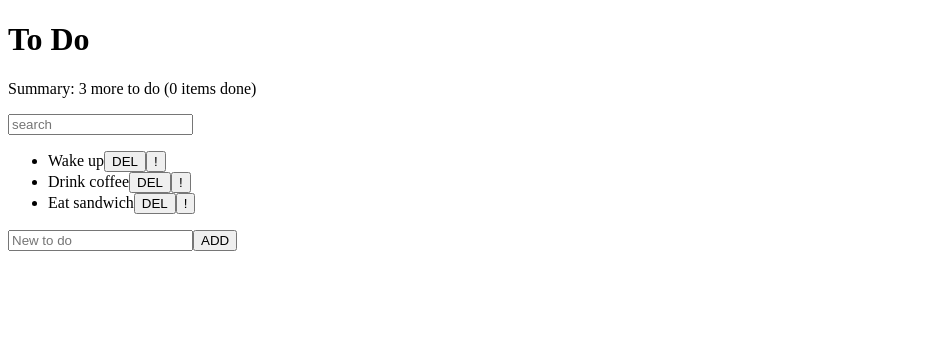
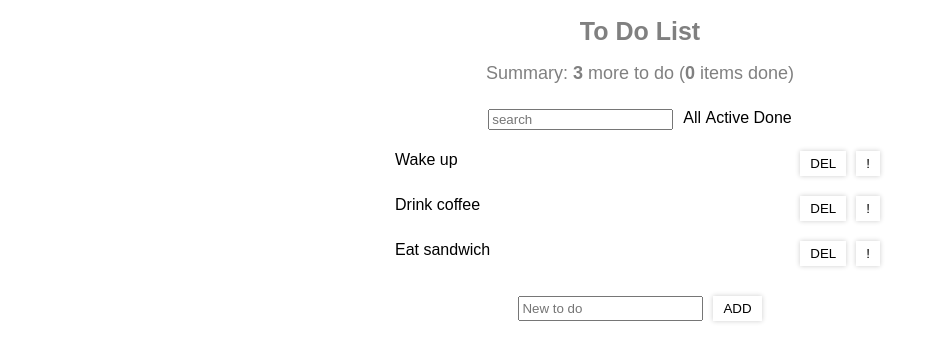
Before and after one commit to Oksana-1/react-todo, a React (Create React App) app: page / in a window 1280 px wide. Shown: the top 362 px of the page, without its empty margins (0-937 px from the left). Built offline with nearby package versions, Linux system fonts and the light colour scheme.

Commit message:
Add some styling

```diff
--- a/src/components/AddItem/AddItem.css
+++ b/src/components/AddItem/AddItem.css
@@ -0,0 +1,19 @@
+.add-item-wrap {
+    display: flex;
+    justify-content: center;
+}
+.add-item-wrap button {
+    border-radius: 0;
+    border: none;
+    background-color: #fff;
+    height: 25px;
+    line-height: 25px;
+    padding: 0 10px;
+    box-shadow: 0 0 5px rgba(0, 0, 0, 0.2);
+    transition: all 0.2s ease;
+    cursor: pointer;
+    margin-left: 10px;
+}
+.add-item-wrap button:hover {
+    box-shadow: 0 0 10px rgba(0, 0, 0, 0.3);
+}
--- a/src/components/AddItem/AddItem.js
+++ b/src/components/AddItem/AddItem.js
@@ -19,7 +19,7 @@ export default class AddItem extends Component {
 	}
 	render() {
 		return (
-			<form onSubmit={ this.addItem }>
+			<form onSubmit={ this.addItem } className="add-item-wrap">
 				<input
 					type="text"
 					placeholder="New to do"
--- /dev/null
+++ b/src/components/App.css
@@ -0,0 +1,7 @@
+body {
+    font-family: sans-serif;
+}
+.container-500 {
+    max-width: 500px;
+    margin: 0 auto;
+}
--- a/src/components/App.js
+++ b/src/components/App.js
@@ -3,6 +3,7 @@ import AppHeader from "./AppHeader/AppHeader";
 import SearchPanel from "./SearchPanel/SearchPanel";
 import ToDoList from "./ToDoList/ToDoList";
 import AddItem from "./AddItem/AddItem";
+import "./App.css";
 
 export default class App extends Component {
 	todos = ["Wake up",  "Drink coffee", "Eat sandwich"];
@@ -61,7 +62,7 @@ export default class App extends Component {
 		const doneCount = items.filter((item) => item.done).length;
 		const todoCount = items.length - doneCount;
 		return (
-			<div>
+			<div className="container-500">
 				<AppHeader doneCount={doneCount} todoCount={todoCount}/>
 				<SearchPanel/>
 				<ToDoList
--- /dev/null
+++ b/src/components/AppHeader/AppHeader.css
@@ -0,0 +1,11 @@
+h1 {
+    font-size: 25px;
+    color: gray;
+    text-align: center;
+}
+.sub-header {
+    font-size: 18px;
+    color: grey;
+    text-align: center;
+    margin-bottom: 25px;
+}
--- a/src/components/AppHeader/AppHeader.js
+++ b/src/components/AppHeader/AppHeader.js
@@ -1,10 +1,15 @@
 import React from "react";
+import "./AppHeader.css";
 
 const AppHeader = ({todoCount, doneCount}) => {
 	return (
 		<div>
-			<h1>To Do</h1>
-			<p>Summary: <span>{todoCount} more to do</span> <span>({doneCount} items done)</span></p>
+			<h1>To Do List</h1>
+			<div className="sub-header">
+				Summary:
+				<span> <b>{todoCount}</b> more to do </span>
+				<span>(<b>{doneCount}</b> items done)</span>
+			</div>
 		</div>
 	);
 }
--- /dev/null
+++ b/src/components/SearchPanel/SearchPanel.css
@@ -0,0 +1,7 @@
+.search-wrap {
+    display: flex;
+    justify-content: center;
+}
+.search-wrap input {
+    margin-right: 10px;
+}
--- a/src/components/SearchPanel/SearchPanel.js
+++ b/src/components/SearchPanel/SearchPanel.js
@@ -1,5 +1,16 @@
 import React from "react";
+import "./SearchPanel.css"
 
-const SearchPanel = () => <input placeholder="search" type="search"/>;
+const SearchPanel = () => {
+	return (
+		<div className="search-wrap">
+			<input placeholder="search" type="search"/>
+			<span>All&nbsp;</span>
+			<span>Active&nbsp;</span>
+			<span>Done</span>
+		</div>
+	);
+}
+
 
 export default SearchPanel;
--- a/src/components/ToDoItem/ToDoItem.css
+++ b/src/components/ToDoItem/ToDoItem.css
@@ -4,3 +4,27 @@
 .crossOut {
     text-decoration: line-through;
 }
+.buttons-wrap button{
+    margin: 0 5px;
+    border-radius: 0;
+    border: none;
+    background-color: #fff;
+    height: 25px;
+    line-height: 25px;
+    padding: 0 10px;
+    box-shadow: 0 0 5px rgba(0, 0, 0, 0.2);
+    transition: all 0.2s ease;
+    cursor: pointer;
+}
+.buttons-wrap button:hover {
+    box-shadow: 0 0 10px rgba(0, 0, 0, 0.3);
+}
+.item-wrap {
+    display: flex;
+    justify-content: space-between;
+    margin-bottom: 10px;
+    padding: 5px;
+}
+.item-label {
+    cursor: pointer;
+}
--- a/src/components/ToDoItem/ToDoItem.js
+++ b/src/components/ToDoItem/ToDoItem.js
@@ -2,18 +2,20 @@ import React from "react";
 import "./ToDoItem.css";
 
 const ToDoItem = ({label, important, done, onToggleImportantClick, onToggleDoneClick, onDeleteClick}) => {
-	const classNames = `${important ? "redText": ""} ${done ? " crossOut": ""}`;
+	const classNames = `item-label${important ? " redText": ""} ${done ? " crossOut": ""}`;
 	return (
-		<span>
+		<div className="item-wrap">
 			<span
 				className={classNames}
 				onClick={onToggleDoneClick}
 			>
 				{label}
 			</span>
-			<button onClick={onDeleteClick}>DEL</button>
-			<button  onClick={onToggleImportantClick}>!</button>
-		</span>
+			<div className="buttons-wrap">
+				<button onClick={onDeleteClick}>DEL</button>
+				<button  onClick={onToggleImportantClick}>!</button>
+			</div>
+		</div>
 	);
 };
 export default ToDoItem;
--- /dev/null
+++ b/src/components/ToDoList/ToDoList.css
@@ -0,0 +1,5 @@
+.item-list {
+    margin-bottom: 25px;
+    list-style: none;
+    padding: 0;
+}
--- a/src/components/ToDoList/ToDoList.js
+++ b/src/components/ToDoList/ToDoList.js
@@ -1,5 +1,6 @@
 import React from "react";
 import ToDoItem from "../ToDoItem/ToDoItem";
+import "./ToDoList.css";
 
 const ToDoList = ({todos, onDelete, onToggleDone, onToggleImportant}) => {
 	const itemElements = todos.map((todo) => {
@@ -16,7 +17,7 @@ const ToDoList = ({todos, onDelete, onToggleDone, onToggleImportant}) => {
 		)
 	});
 	return (
-		<ul>
+		<ul className="item-list">
 			{itemElements}
 		</ul>
 	);
```
